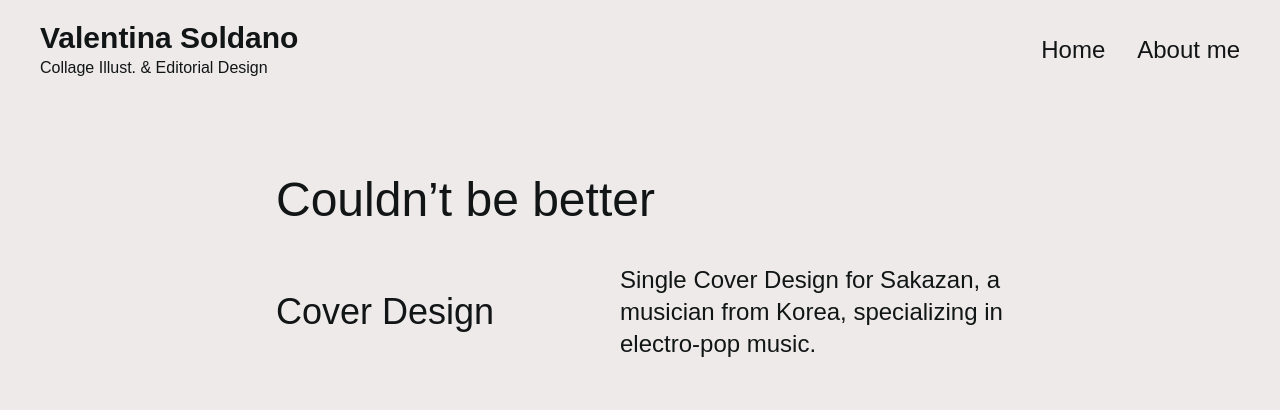
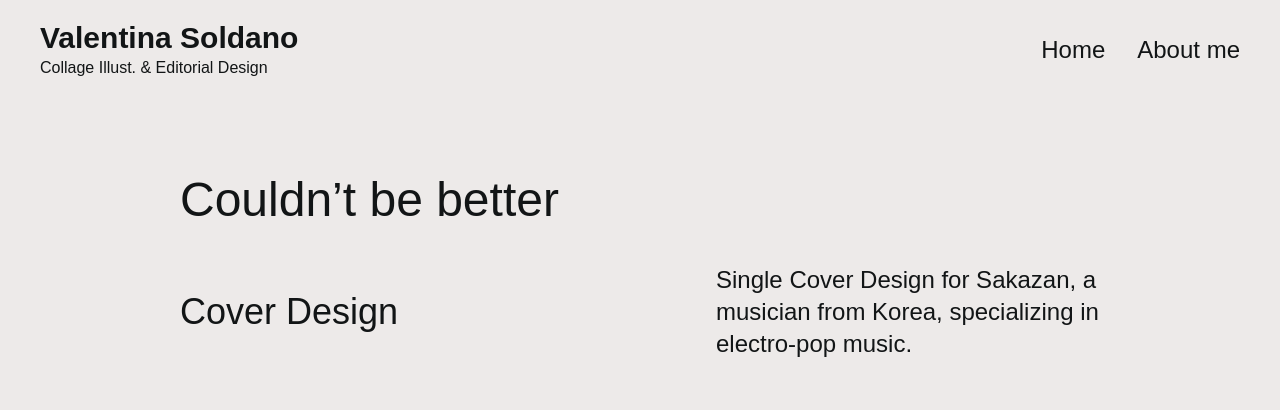
Before and after one commit to Giorey01/vale-portfolio, a Next.js app: page /Progetti/CouldntBeBetter in a window 1280 px wide. Shown: the top 410 px of the page. Built offline with nearby package versions, Linux system fonts and the light colour scheme; a web font is replaced by a local one.

Commit message:
Minor adjustments

```diff
--- a/app/About/page.jsx
+++ b/app/About/page.jsx
@@ -10,6 +10,7 @@ function About() {
             src="https://d321io5nxf2wuu.cloudfront.net/ValePortfolio/About/about-main.webp"
             width={450}
             height={450}
+            className="hover:rotate-2 hover:scale-[1.025] duration-300"
           />
         </div>
         <div className="max-w-96 ">
@@ -29,7 +30,8 @@ function About() {
           src="https://d321io5nxf2wuu.cloudfront.net/ValePortfolio/About/about-diario.png"
           width={300}
           height={300}
-          className="absolute bottom-0 right-0 translate-y-10"
+          className="absolute bottom-0 right-0 translate-y-10 hover:rotate-3 hover:scale-105 duration-300
+        "
         />
       </div>
     </>
--- a/app/Progetti/CouldntBeBetter/page.jsx
+++ b/app/Progetti/CouldntBeBetter/page.jsx
@@ -5,6 +5,7 @@ import Image from "next/image";
 function CouldntBeBetter() {
   return (
     <>
+      <div>
         <TopPage
           titolo="Couldn’t be better"
           sottotitolo="Cover Design"
@@ -24,15 +25,17 @@ function CouldntBeBetter() {
             alt="ciao"
             width={700}
             height={600}
+            className="hover:rounded-lg duration-300"
           />
           <Image
-          className="col-span-2"
+            className="col-span-2 hover:rounded-lg duration-300"
             src="https://giorgio-paoloni-gallery-storage.s3.eu-north-1.amazonaws.com/ValePortfolio/Home/itcouldntbebetter.webp"
             alt="ciao"
             width={700}
             height={600}
           />
         </div>
+      </div>
     </>
   );
 }
--- a/app/components/top-page.tsx
+++ b/app/components/top-page.tsx
@@ -8,7 +8,7 @@ interface TopPageProps {
 
 function TopPage({ titolo, sottotitolo, descrizione }: TopPageProps) {
   return (
-    <div className="mx-64 mt-24 mb-24">
+    <div className="mx-40 mt-24 mb-24">
       <h1 className="text-5xl">{titolo}</h1>
       <div className="flex items-center justify-between mt-10">
         <h2 className="text-4xl">{sottotitolo}</h2>
```
Lines whose indentation alone changed are shown as unchanged.
